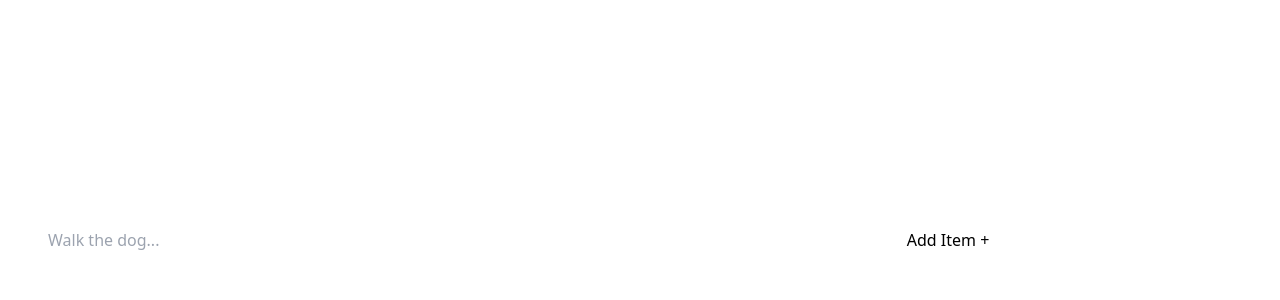
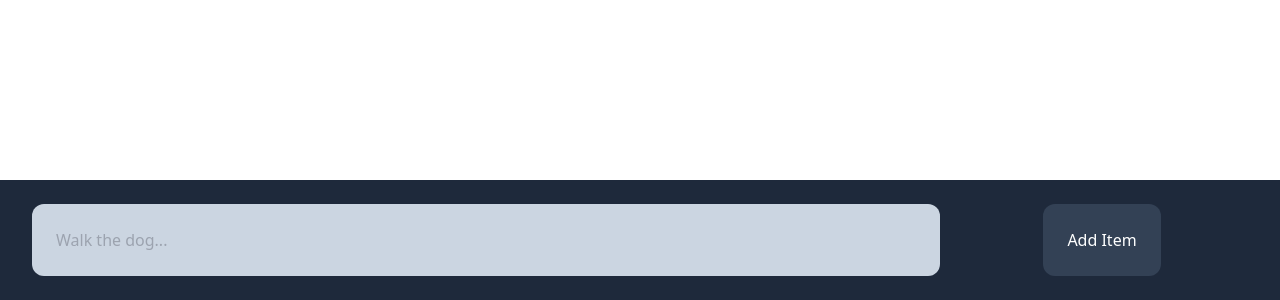
Before and after one commit to dotares/full-stack-todo, a React (Vite) app in the folder packages/client/: page / in a window 1280 px wide. Shown: the part 500-800 px from the top of the page. Built offline with nearby package versions, Linux system fonts and the light colour scheme.

Commit message:
add colors to the input section

```diff
--- a/packages/client/src/components/Input.jsx
+++ b/packages/client/src/components/Input.jsx
@@ -2,13 +2,21 @@ import TodoApp from "./TodoApp";
 
 export default function Input({ change, click }) {
     return (
-        <div className="inputSection p-6 flex fixed bottom-0 place-content-center w-full">
-            <div className="inputText w-full ">
-                <input className="textInput p-6" onChange={change} type="text" placeholder="Walk the dog..."/>
+        <div className="inputSection bg-slate-800 text-white p-6 flex fixed bottom-0 place-content-center w-full">
+            <div className="inputText px-2 w-3/4">
+                <input
+                    className="textInput bg-slate-300 text-black w-full rounded-xl p-6"
+                    onChange={change}
+                    type="text"
+                    placeholder="Walk the dog..."
+                />
             </div>
-            <div className="inputButton w-full text-center">
-                <button onClick={click} className="addItemButton p-6">
-                    Add Item +
+            <div className="inputButton w-1/4 text-center">
+                <button
+                    onClick={click}
+                    className="addItemButton bg-slate-700 rounded-xl p-6"
+                >
+                    Add Item
                 </button>
             </div>
         </div>
```
